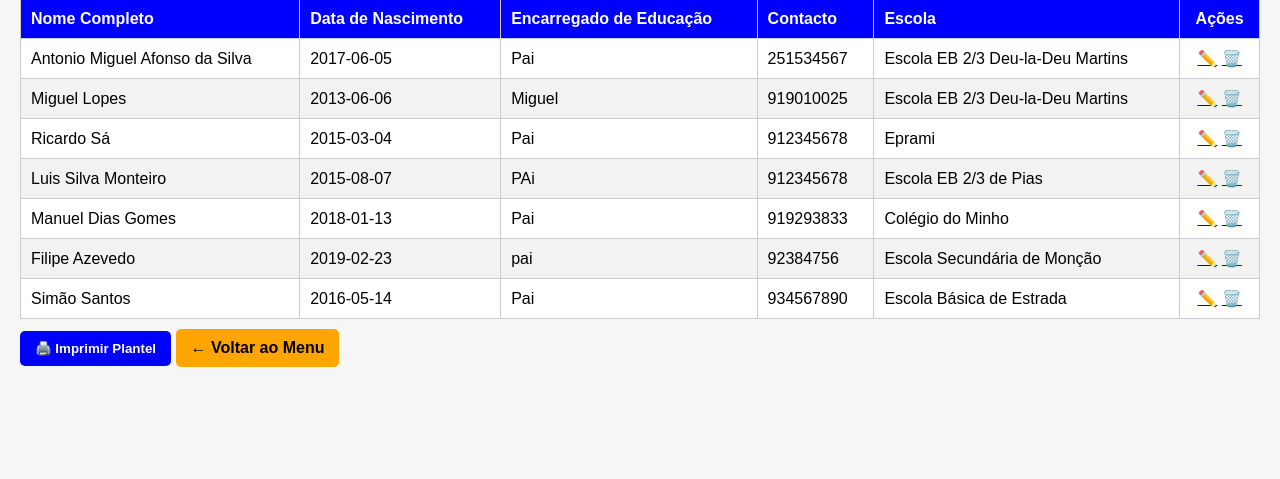
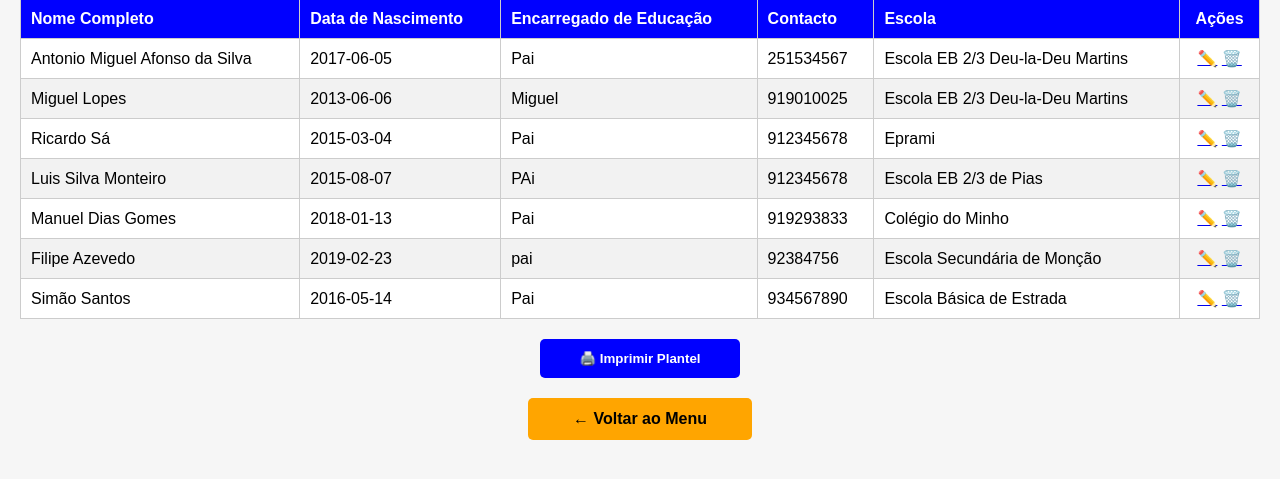
Before and after one commit to Migu3lopes/app_cokinhas, a Flask app: page /petizes/plantel/lista in a window 1280 px wide. Shown: the part 258-737 px from the top of the page. Run offline with Flask 3, Linux system fonts and the light colour scheme; data comes from the database, SQL or seed files in the repository.

Commit message:
Melhorar layout e responsividade da lista de jogadores dos Petizes

```diff
--- a/templates/lista_jogadores_petizes.html
+++ b/templates/lista_jogadores_petizes.html
@@ -44,15 +44,18 @@
             background-color: #f2f2f2;
         }
 
-        .btn-imprimir, .btn-voltar {
-            display: inline-block;
-            padding: 10px 15px;
-            margin: 10px 0;
+        .btn-imprimir,
+        .btn-voltar {
+            display: block;
+            width: 200px;
+            margin: 20px auto 10px auto;
+            padding: 12px;
             font-weight: bold;
+            text-align: center;
             border: none;
             border-radius: 5px;
+            text-decoration: none;
             cursor: pointer;
-            text-decoration: none;
         }
 
         .btn-imprimir {
@@ -67,9 +70,10 @@
 
         .acoes {
             text-align: center;
+            white-space: nowrap;
         }
 
-        /* Estilos de impressão */
+        /* Esconder colunas na impressão */
         @media print {
             .btn-imprimir,
             .btn-voltar,
@@ -110,8 +114,6 @@
                 border: 1px solid black !important;
                 padding: 8px;
                 text-align: left;
-        -webkit-print-color-adjust: exact;
-        print-color-adjust: exact;
             }
 
             td {
@@ -122,6 +124,18 @@
 
             tr:nth-child(even) {
                 background-color: #f2f2f2 !important;
+            }
+        }
+
+        @media screen and (max-width: 600px) {
+            table {
+                font-size: 14px;
+            }
+
+            .btn-imprimir,
+            .btn-voltar {
+                width: 90%;
+                font-size: 14px;
             }
         }
     </style>
@@ -158,9 +172,8 @@
             {% endfor %}
         </tbody>
     </table>
+
     <button onclick="window.print()" class="btn-imprimir">🖨️ Imprimir Plantel</button>
     <a href="{{ url_for('plantel_petizes') }}" class="btn-voltar">← Voltar ao Menu</a>
-
-
 </body>
 </html>
```
Lines whose indentation alone changed are shown as unchanged.
